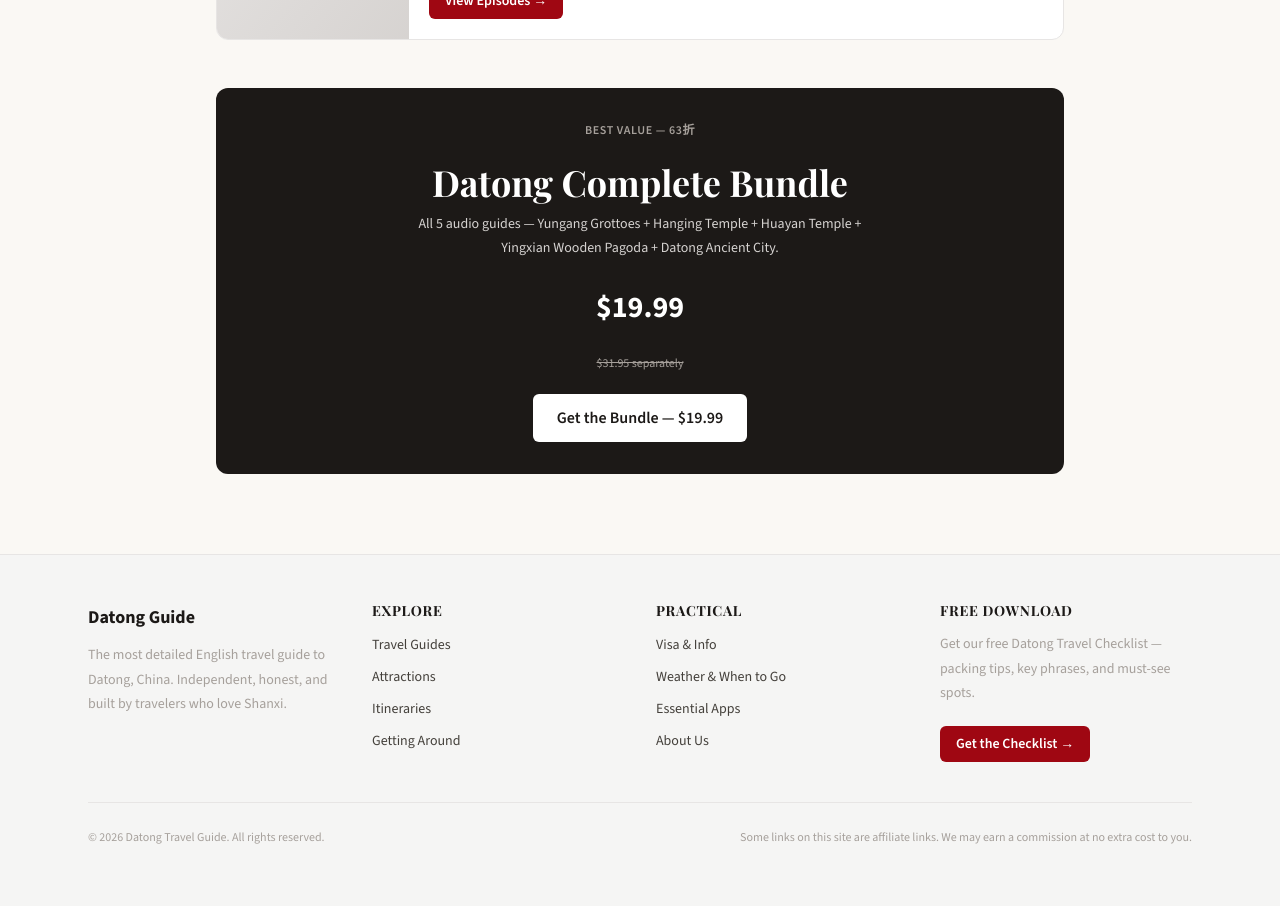
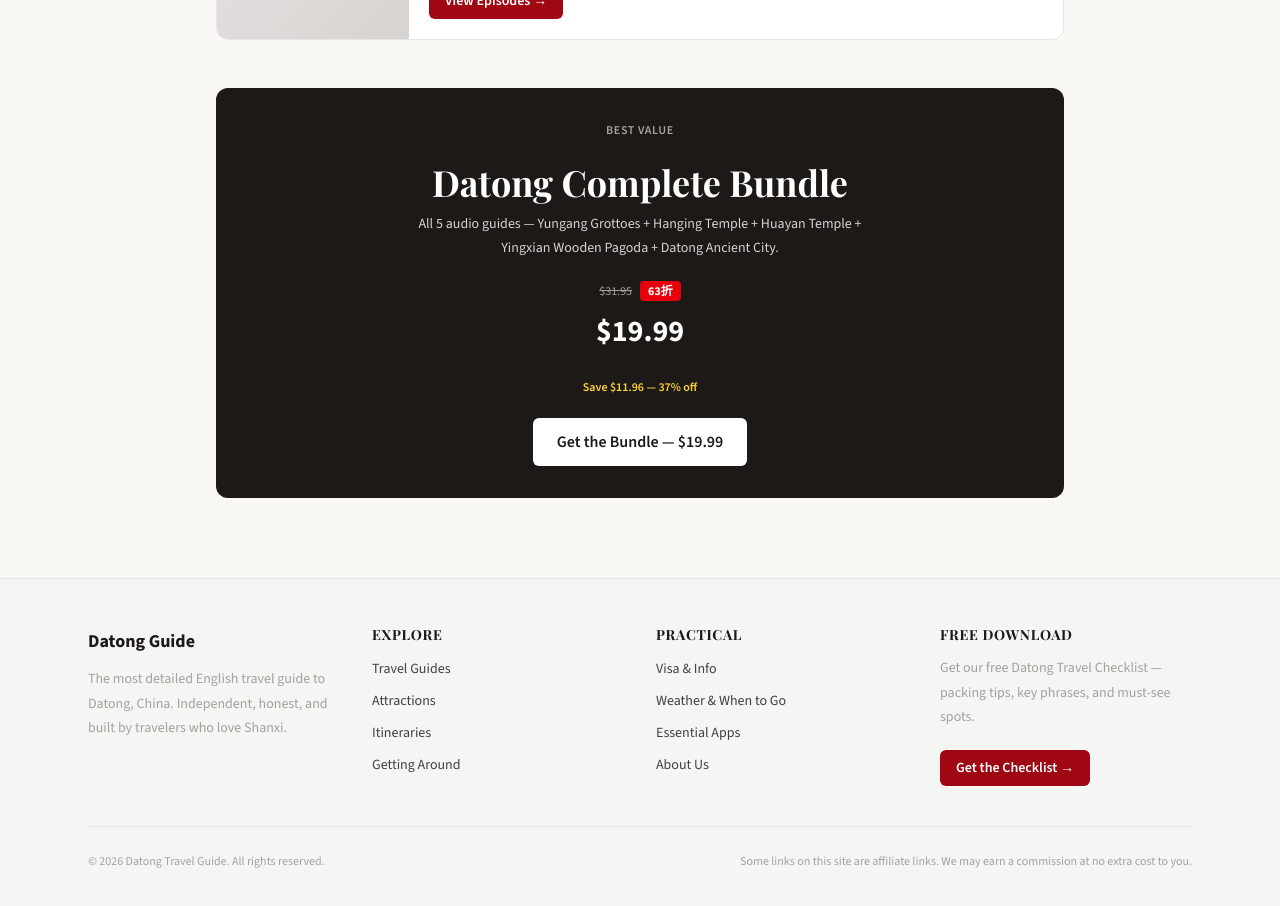
Before and after one commit to sylarscs/datong-travel, a Next.js app: page /premium in a window 1280 px wide. Shown: the part 1580-2486 px from the top of the page. Built offline with nearby package versions, Linux system fonts and the light colour scheme.

Commit message:
Fix Shanhua ticket info, add Must See to Dongnan Yi, redesign bundle pricing display

```diff
--- a/app/premium/ancient-city/page.tsx
+++ b/app/premium/ancient-city/page.tsx
@@ -13,9 +13,9 @@ const EPISODES = [
   { num: 4, title: "The Great Mosque — Islam in Datong", duration: "4 min", highlight: false, desc: "Founded Yuan Dynasty. Chinese roof + Arabic calligraphy. 700 years of Muslim life inside the city walls." },
   { num: 5, title: "The Catholic Church — Gothic in Grey Brick", duration: "3 min", highlight: false, desc: "Belgian missionaries, 1889. Gothic Revival in Chinese brick. Survived the Boxer Rebellion, occupation, and Cultural Revolution." },
   { num: 6, title: "Wen Miao — The Confucian Temple", duration: "3 min", highlight: false, desc: "Largest Confucian temple in Shanxi. No statues, no incense — just scholars' names carved in stone. Imperial yellow roof tiles." },
-  { num: 7, title: "Shanhua Temple — The Quiet Masterpiece", duration: "3 min", highlight: true, badge: "Must See", desc: "Free, uncrowded, 1,200 years old. Jin Dynasty Buddhas with portrait-like faces. Liao Dynasty murals most visitors never see." },
+  { num: 7, title: "Shanhua Temple — The Quiet Masterpiece", duration: "3 min", highlight: false, desc: "1,200 years old, still under the radar. Jin Dynasty Buddhas with portrait-like faces. Liao Dynasty murals most visitors never see. Entry ticket required — buy at the gate." },
   { num: 8, title: "Fahua Temple — The White Marble Pagoda", duration: "2 min", highlight: false, desc: "A hidden gem: a white marble Yuan Dynasty pagoda tucked behind a quiet courtyard. Intricate carvings most tourists walk right past." },
-  { num: 9, title: "Dongnan Yi — The Old Merchant Quarter", duration: "2 min", highlight: false, desc: "Coal Market Street, Silk Alley, and the courtyards of Datong's old merchant families. The commercial soul of the Ming Dynasty frontier." },
+  { num: 9, title: "Dongnan Yi — The Trendy Quarter", duration: "3 min", highlight: true, badge: "Must See", desc: "Datong's hippest neighborhood. Boutique shops, craft stores, art galleries, and gift-worthy souvenirs you won't find anywhere else. Western restaurants, coffee shops, and cocktail bars line the alleys — this is where young Datong hangs out. Perfect spot to take a break and buy gifts." },
   { num: 10, title: "Nine Dragon Screen — Ming Dynasty Ceramics", duration: "2 min", highlight: true, badge: "Must See", desc: "45m of glazed dragons. 1392. Cobalt blue from Persia. All that remains of a prince's palace." },
   { num: 11, title: "The Old Streets — Between the Sights", duration: "3 min", highlight: false, desc: "Courtyard homes, noodle shops, morning markets, grandmothers doing tai chi. The living city between the monuments." },
   { num: 12, title: "The City Wall", duration: "7 min", highlight: true, badge: "Must See", desc: "Climbing the wall at South Gate — 14m up, the best 1.5km stretch. Ming Dynasty military architecture on the empire's most dangerous frontier. Finish with the sunset view: Huayan's pagoda to the west, Yungang 16km beyond." },
--- a/app/premium/page.tsx
+++ b/app/premium/page.tsx
@@ -85,13 +85,17 @@ export default function PremiumPage() {
 
       {/* Bundle */}
       <section className="p-6 sm:p-8 rounded-xl bg-stone-900 text-white text-center mb-8">
-        <p className="text-xs font-semibold uppercase tracking-wider text-stone-400 mb-2">Best Value — 63折</p>
+        <p className="text-xs font-semibold uppercase tracking-wider text-stone-400 mb-2">Best Value</p>
         <h2 className="font-display font-bold text-2xl mb-2">Datong Complete Bundle</h2>
         <p className="text-stone-300 mb-4 max-w-md mx-auto text-sm">
           All 5 audio guides — Yungang Grottoes + Hanging Temple + Huayan Temple + Yingxian Wooden Pagoda + Datong Ancient City.
         </p>
+        <div className="flex items-baseline justify-center gap-2 mb-1">
+          <span className="text-xs text-stone-400 line-through">$31.95</span>
+          <span className="px-2 py-0.5 rounded bg-red-600 text-white text-xs font-bold">63折</span>
+        </div>
         <p className="font-display font-bold text-3xl mb-1">$19.99</p>
-        <p className="text-xs text-stone-400 mb-4 line-through">$31.95 separately</p>
+        <p className="text-xs text-amber-300 font-semibold mb-4">Save $11.96 — 37% off</p>
         <button className="px-6 py-3 rounded-md bg-white text-stone-900 font-semibold hover:bg-stone-100 transition-colors">
           Get the Bundle — $19.99
         </button>
```
